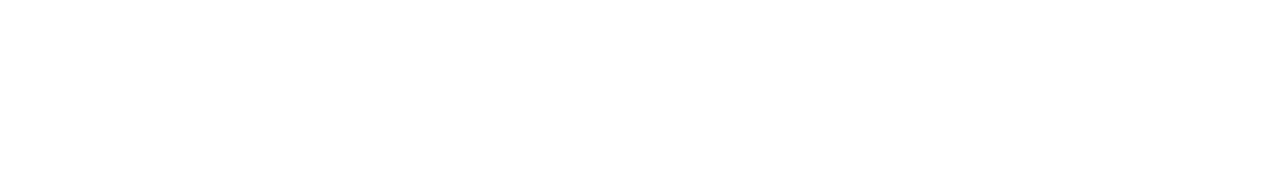
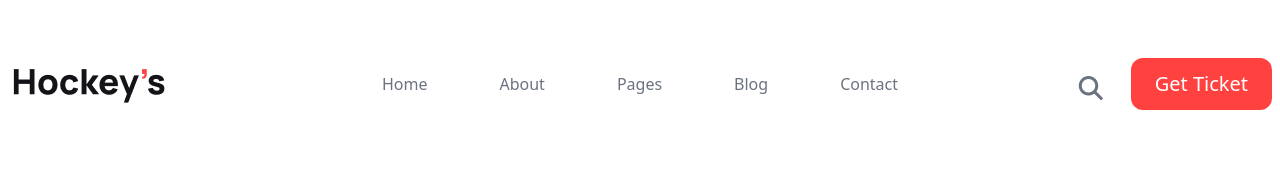
Before and after one commit to asrafulislamwd/web-hockeys-a3, a plain HTML site: page index.html in a window 1280 px wide. Drawn offline with nearby package versions, Linux system fonts and the light colour scheme.

Commit message:
navbar complete

```diff
--- a/index.html
+++ b/index.html
@@ -5,10 +5,78 @@
   <meta charset="UTF-8">
   <meta name="viewport" content="width=device-width, initial-scale=1.0">
   <title>Document</title>
+  <!-- google font  -->
+  <link rel="preconnect" href="https://fonts.googleapis.com">
+  <link rel="preconnect" href="https://fonts.gstatic.com" crossorigin>
+  <link href="https://fonts.googleapis.com/css2?family=Manrope:wght@400;500;600;700;800&display=swap" rel="stylesheet">
+  <!-- icon -->
+  <script src="https://kit.fontawesome.com/a4dffb3e88.js" crossorigin="anonymous"></script>
+  <!-- daisyui & tailwind css -->
+  <link href="https://cdn.jsdelivr.net/npm/daisyui@4.6.0/dist/full.min.css" rel="stylesheet" type="text/css" />
+  <script src="https://cdn.tailwindcss.com"></script>
+  <!-- custom css  -->
+  <link rel="stylesheet" href="css/style.css">
+  <style>
+    .custom-css {
+      font-family: 'Manrope', sans-serif;
+    }
+  </style>
 </head>
 
 <body>
-
+  <header>
+    <div class="container mx-auto">
+      <!-- navbar -->
+      <div class="py-3 lg:py-12">
+        <div class="navbar bg-base-100">
+          <div class="navbar-start">
+            <div class="dropdown">
+              <div tabindex="0" role="button" class="btn btn-ghost lg:hidden">
+                <svg xmlns="http://www.w3.org/2000/svg" class="h-5 w-5" fill="none" viewBox="0 0 24 24"
+                  stroke="currentColor">
+                  <path stroke-linecap="round" stroke-linejoin="round" stroke-width="2" d="M4 6h16M4 12h8m-8 6h16" />
+                </svg>
+              </div>
+              <ul tabindex="0" class="menu menu-sm dropdown-content mt-3 z-[1] p-2 shadow bg-base-100 rounded-box w-52">
+                <li><a href="" class="text-base text-gray-500">Home</a>
+                </li>
+                <li><a href="" class="text-base text-gray-500">About</a>
+                </li>
+                <li><a href="" class="text-base text-gray-500">Pages</a>
+                </li>
+                <li><a href="" class="text-base text-gray-500">Blog</a>
+                </li>
+                <li><a href="" class="text-base text-gray-500">Contact</a>
+                </li>
+              </ul>
+            </div>
+            <div class="">
+              <img src="Images/logo.png" alt="">
+            </div>
+          </div>
+          <div class="navbar-center hidden lg:flex">
+            <ul class="menu menu-horizontal px-1">
+              <li><a href="" class="text-base text-gray-500 mx-5 hover:text-[#FF4240] hover:bg-white">Home</a>
+              </li>
+              <li><a href="" class="text-base text-gray-500 mx-5 hover:text-[#FF4240] hover:bg-white">About</a>
+              </li>
+              <li><a href="" class="text-base text-gray-500 mx-5 hover:text-[#FF4240] hover:bg-white">Pages</a>
+              </li>
+              <li><a href="" class="text-base text-gray-500 mx-5 hover:text-[#FF4240] hover:bg-white">Blog</a>
+              </li>
+              <li><a href="" class="text-base text-gray-500 mx-5 hover:text-[#FF4240] hover:bg-white">Contact</a>
+              </li>
+            </ul>
+          </div>
+          <div class="navbar-end">
+            <div class="hidden lg:block mr-7 mt-2"><i class="fa-solid fa-magnifying-glass text-2xl text-gray-500"></i>
+            </div>
+            <a class="bg-[#FF4240] text-white text-xl py-3 px-6 rounded-xl">Get Ticket</a>
+          </div>
+        </div>
+      </div>
+    </div>
+  </header>
 </body>
 
 </html>
--- /dev/null
+++ b/tailwind.config.js
@@ -0,0 +1,8 @@
+/** @type {import('tailwindcss').Config} */
+module.exports = {
+  content: ["./src/**/*.{html,js}"],
+  theme: {
+    extend: {},
+  },
+  plugins: [],
+}
```
Also changed, not shown: Images/logo.png (added).
